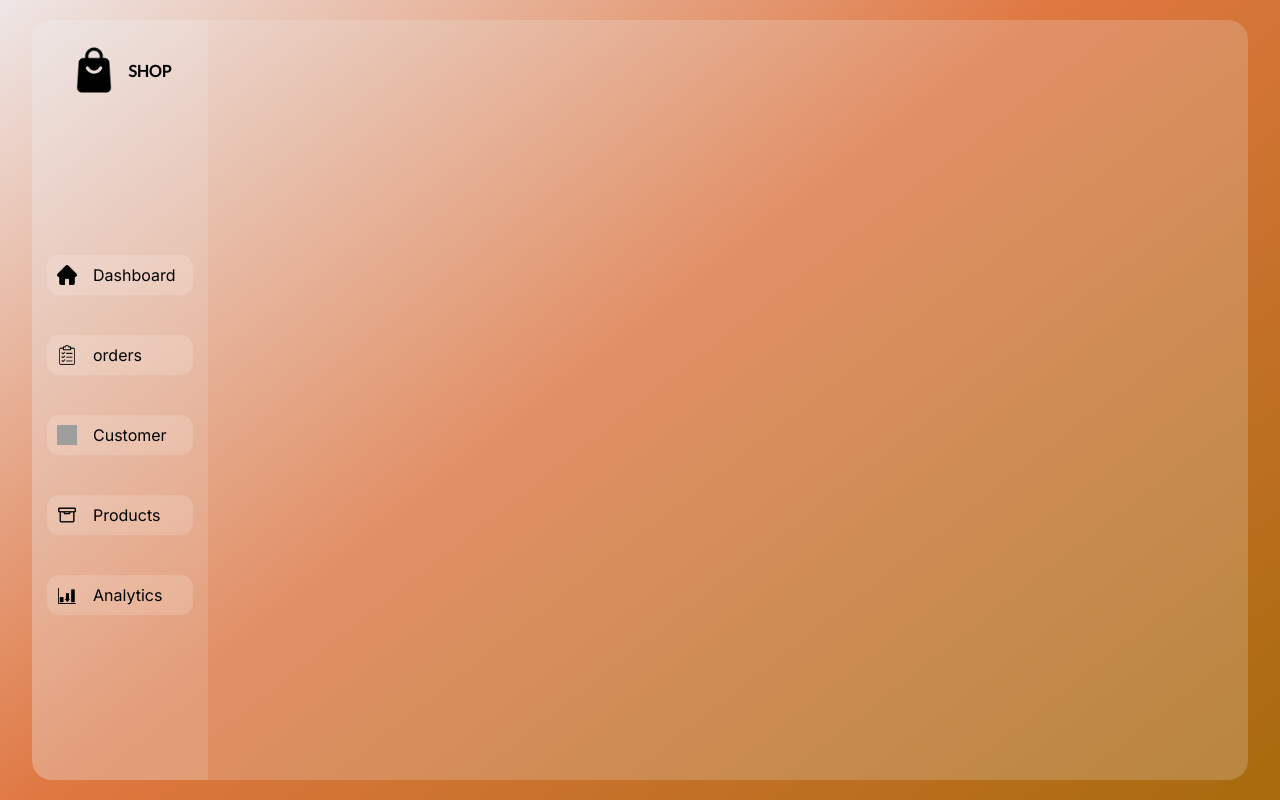
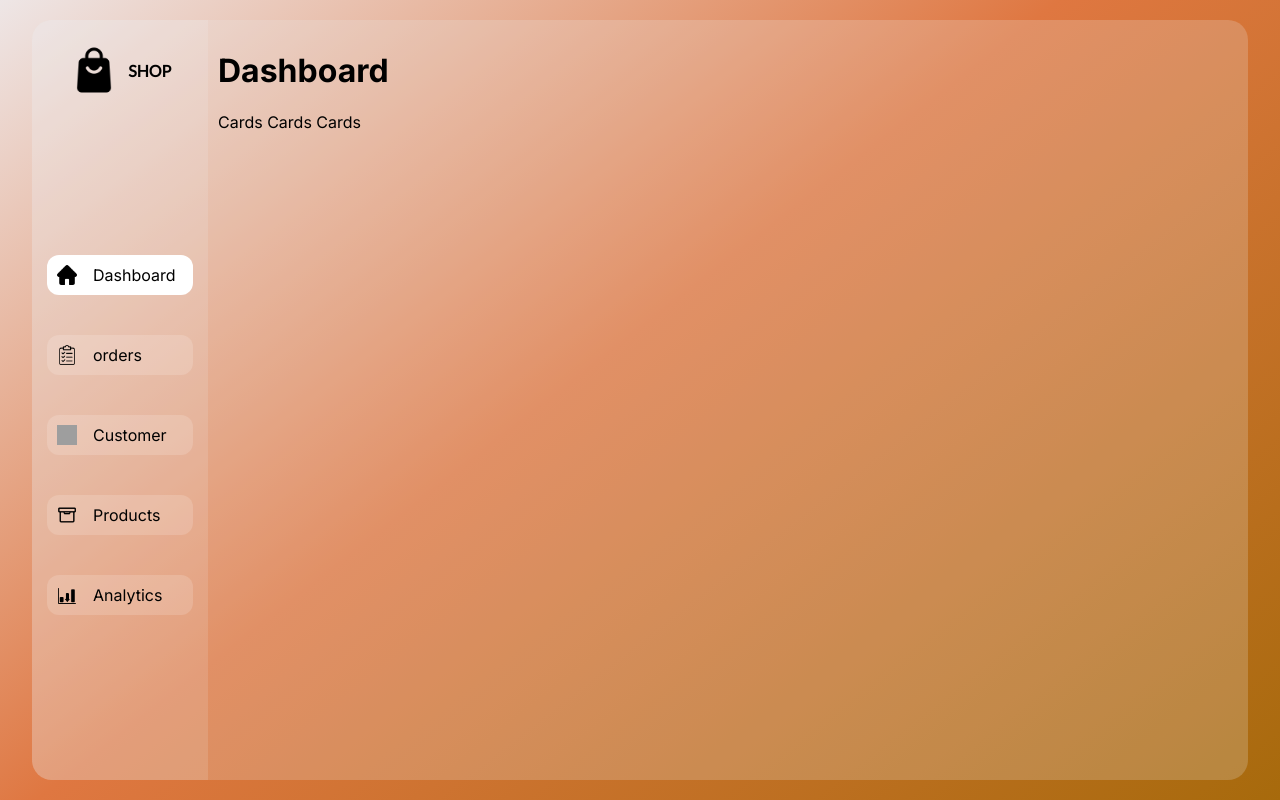
Before and after one commit to sumit639-code/dashboard-app, a Next.js app: page / in a window 1280 px wide. Built offline with nearby package versions, Linux system fonts and the light colour scheme; grey boxes are pictures that could not be loaded.

Commit message:
add the maindash

```diff
--- a/app/page.jsx
+++ b/app/page.jsx
@@ -1,12 +1,14 @@
 import React from 'react'
 import '@/style/mainpage.css';
 import Sidebar from '@/components/sidebar';
+import Maindash from '@/components/maindash';
 
 const main = () => {
   return (
     <div className='main'>
       <div className='main-box'>
         <Sidebar/>
+        <Maindash/>
       </div>
 
     </div>
--- /dev/null
+++ b/components/cards.jsx
@@ -0,0 +1,15 @@
+import React from 'react'
+
+const cards = () => {
+  return (
+    <>
+    <div className="cards">
+        Cards
+        Cards
+        Cards
+    </div>
+    </>
+  )
+}
+
+export default cards
--- /dev/null
+++ b/components/maindash.jsx
@@ -0,0 +1,16 @@
+import React from "react";
+import "@/style/maindash.css";
+import Cards from "@/components/cards";
+
+const maindash = () => {
+  return (
+    <>
+      <div className="maindash">
+        <h1>Dashboard</h1>
+        <Cards/>
+      </div>
+    </>
+  );
+};
+
+export default maindash;
--- a/components/sidebar.jsx
+++ b/components/sidebar.jsx
@@ -3,7 +3,7 @@ import React, { useState } from "react";
 import "@/style/sidebar.css";
 import Image from "next/image";
 const sidebar = () => {
-  const [state, setstate] = useState(0);
+  const [state, setstate] = useState(1);
   console.log(state);
   return (
     <>
--- /dev/null
+++ b/style/maindash.css
@@ -0,0 +1,3 @@
+.maindash{
+    margin: 10px;
+}
```
